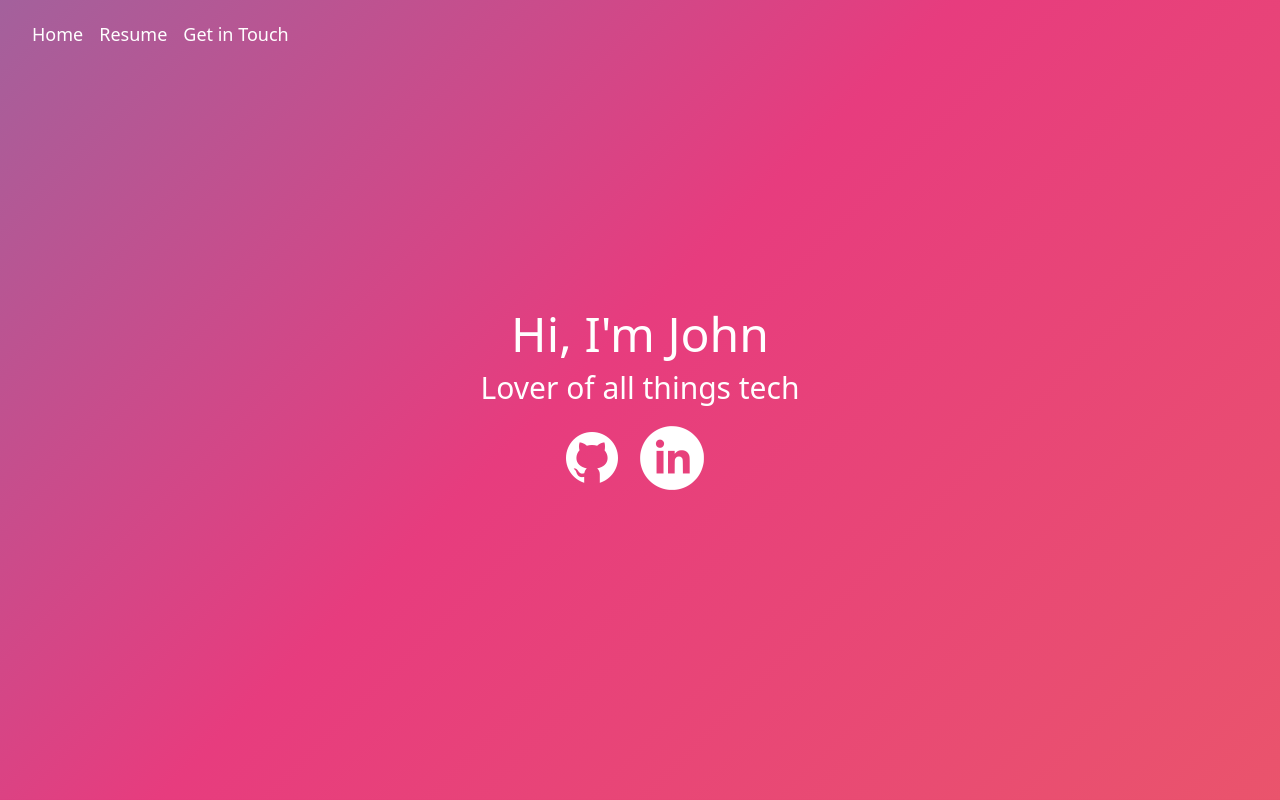
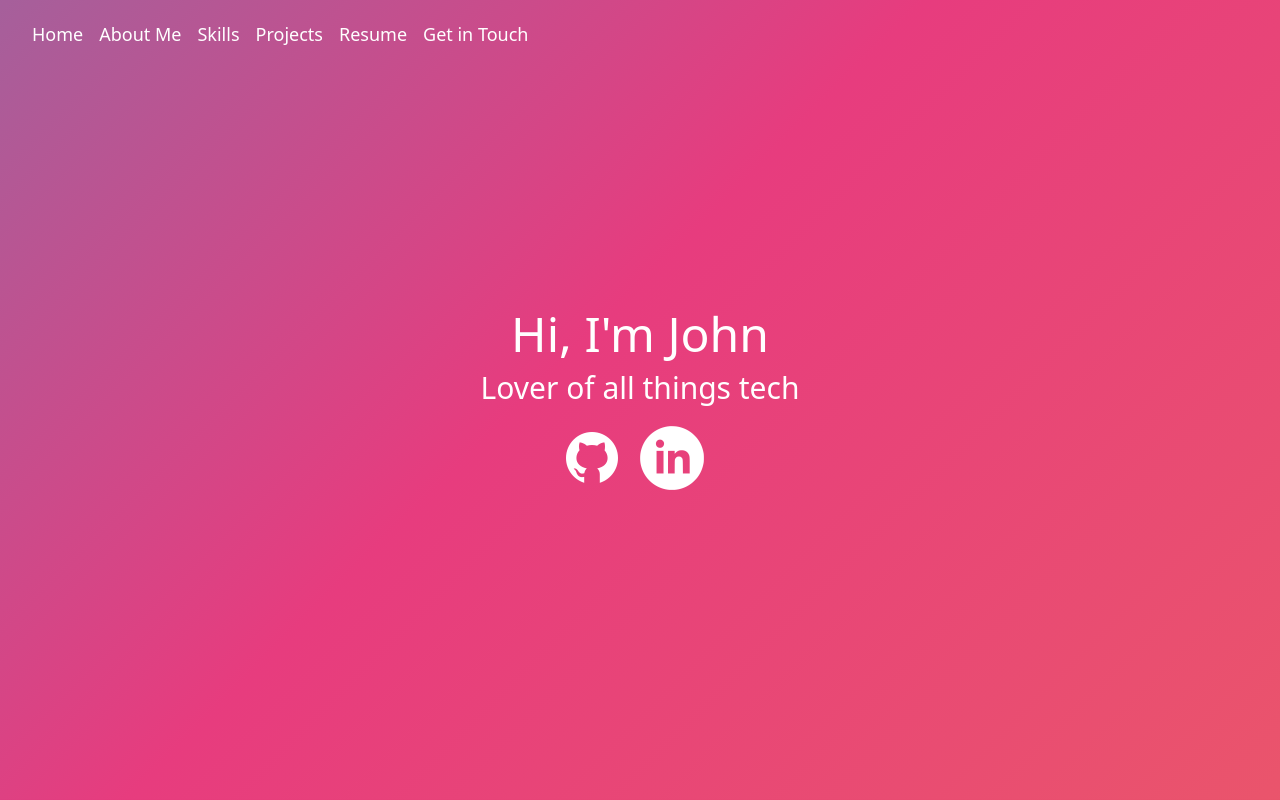
Before and after one commit to jmaksimik/portfolio, a React (Vite) app: page /portfolio in a window 1280 px wide. Shown: the top 800 px of the page. Built offline with nearby package versions, Linux system fonts and the light colour scheme.

Commit message:
Remove separate contact page; add contact component to landing page; add hashlink dependency to create anchor tags

```diff
--- a/package.json
+++ b/package.json
@@ -13,7 +13,8 @@
     "react": "^18.2.0",
     "react-dom": "^18.2.0",
     "react-pdf": "^6.2.2",
-    "react-router-dom": "^6.8.1"
+    "react-router-dom": "^6.8.1",
+    "react-router-hash-link": "^2.4.3"
   },
   "devDependencies": {
     "@tailwindcss/forms": "^0.5.3",
--- a/src/App.jsx
+++ b/src/App.jsx
@@ -4,7 +4,6 @@ import './index.css';
 
 import LandingPage from './pages/LandingPage/LandingPage';
 import ResumePage from './pages/ResumePage/ResumePage';
-import ContactPage from './pages/ContactPage/ContactPage';
 
 function App() {
   const [isMainBanner, setMainBanner] = useState(true)
@@ -18,7 +17,6 @@ function App() {
     <Routes>
       <Route path='/portfolio' element={<LandingPage isMainBanner={isMainBanner} handleMainBanner={handleMainBanner} />} />
       <Route path='/portfolio/resume' element={<ResumePage  />} />
-      <Route path='/portfolio/contact' element={<ContactPage isMainBanner={isMainBanner} handleMainBanner={handleMainBanner} />} />
     </Routes>
   )
 }
--- a/src/components/AboutMe/AboutMe.jsx
+++ b/src/components/AboutMe/AboutMe.jsx
@@ -4,8 +4,8 @@ import PortfolioPic from "../PortfolioPic/PortfolioPic";
 
 export default function AboutMe() {
     return (
-        <div className='container max-w-full bg-slate-200 drop-shadow-sm py-10'>
-            <h2 className='text-center text-3xl font-thin'>About Me</h2>
+        <div className='container max-w-full bg-slate-200 drop-shadow-sm py-10' id='AboutMe'>
+            <p className='text-center text-3xl font-thin'>About Me</p>
             <div className='flex flex-row flex-wrap justify-center mt-10 ml-10 gap-20'>
                 <p className='text-left inline-block w-96 mt-10 font-thin text-lg '>I'm John Maksimik, a full-stack software developer who loves solving complex business problems.
                 I thrive on challenges and the rush of excitement I feel when the solution inevitably comes.
--- a/src/components/Contact/Contact.jsx
+++ b/src/components/Contact/Contact.jsx
@@ -1,8 +1,15 @@
 import React from 'react';
 
-export default function Contact(){
+export default function Contact() {
     return (
-        <div>
+        <div className='container max-w-full bg-slate-200 drop-shadow-sm py-10 text-center' id='Contact'>
+            <p className='text-3xl font-thin'>Get in Touch</p>
+            <div className='flex flex-row justify-center'>
+                <p className='text-2xl w-8/12 font-thin mt-10'>
+                    I'm currently open to work as a full-time full stack, back-end, or front-end engineer. I can also help make your website dreams a reality! Feel free
+                    to reach out to me at <a href='mailto:jmaks@me.com' className='text-blue-600'>jmaks@me.com</a> or give me a call at (863)397-1122.
+                </p>
+            </div>
 
         </div>
     )
--- a/src/components/MainBanner/MainBanner.jsx
+++ b/src/components/MainBanner/MainBanner.jsx
@@ -19,12 +19,12 @@ export default function MainBanner({ isMainBanner }) {
                     <a className='mr-4'
                         href='https://github.com/jmaksimik'
                         target='_blank'>
-                        <img src='src/assets/images/github-icon.png' alt='Github' />
+                        <img src='/src/assets/images/github-icon.png' alt='Github' />
                     </a>
                     <a className='mr-4'
                         href='https://linkedin.com/in/jmaksimik'
                         target='_blank'>
-                        <img src='src/assets/images/linkedin-icon.png' alt='LinkedIn' style={{ width: 64, height: 64 }} />
+                        <img src='/src/assets/images/linkedin-icon.png' alt='LinkedIn' style={{ width: 64, height: 64 }} />
                     </a>
                 </div>
             </div>
--- a/src/components/NavBar/NavBar.jsx
+++ b/src/components/NavBar/NavBar.jsx
@@ -1,6 +1,7 @@
 import React, { useState } from 'react';
 import { Link } from 'react-router-dom';
 import { Transition } from '@headlessui/react'
+import { HashLink } from 'react-router-hash-link';
 
 export default function NavBar({ isMainBanner }) {
     const [isOpen, setIsOpen] = useState(false);
@@ -16,16 +17,34 @@ export default function NavBar({ isMainBanner }) {
                         </Link>
                     </div>
                     <div className='text-lg lg:flex-grow hidden lg:block'>
+                        <HashLink className='block mt-4 lg:inline-block lg:mt-0 hover:text-black mr-4'
+                                  smooth to={'/portfolio#AboutMe'}>
+                            About Me
+                        </HashLink>
+                    </div>
+                    <div className='text-lg lg:flex-grow hidden lg:block'>
+                        <HashLink className='block mt-4 lg:inline-block lg:mt-0 hover:text-black mr-4'
+                                  smooth to={'/portfolio#Skills'}>
+                            Skills
+                        </HashLink>
+                    </div>
+                    <div className='text-lg lg:flex-grow hidden lg:block'>
+                        <HashLink className='block mt-4 lg:inline-block lg:mt-0 hover:text-black mr-4'
+                                  smooth to={'/portfolio#Projects'}>
+                            Projects
+                        </HashLink>
+                    </div>
+                    <div className='text-lg lg:flex-grow hidden lg:block'>
                         <Link className='block mt-4 lg:inline-block lg:mt-0 hover:text-black mr-4'
                             to='/portfolio/resume'>
                             Resume
                         </Link>
                     </div>
                     <div className='text-lg lg:flex-grow hidden lg:block'>
-                        <Link className='block mt-4 lg:inline-block lg:mt-0 hover:text-black mr-4'
-                            to='/portfolio/contact'>
+                        <HashLink className='block mt-4 lg:inline-block lg:mt-0 hover:text-black mr-4'
+                            smooth to={'/portfolio/#Contact'}>
                             Get in Touch
-                        </Link>
+                        </HashLink>
                     </div>
 
                     {/* Mobile Menu */}
--- a/src/components/PortfolioPic/PortfolioPic.jsx
+++ b/src/components/PortfolioPic/PortfolioPic.jsx
@@ -1,7 +1,7 @@
 import React from "react";
 
 export default function PortfolioPic(){
-    return <img src='src/assets/images/IMG_0152.jpg'
+    return <img src='/src/assets/images/IMG_0152.jpg'
                 alt='Me'
                 style={{borderRadius: 40, height: 300}}
             />
--- a/src/components/ProjectList/ProjectList.jsx
+++ b/src/components/ProjectList/ProjectList.jsx
@@ -7,7 +7,7 @@ export default function ProjectList() {
         {
             title: 'Newsie',
             technologies: 'JS, React, MongoDB, Node.js, Express, Mongoose, CSS, HTML5',
-            imageSource: 'src/assets/images/Newsie.png',
+            imageSource: '/src/assets/images/Newsie.png',
             description: 'RESTful API news aggregation site built as a single-page React app. Users can customize tags and bookmark specific articles for later reading.',
             githubLink: 'https://github.com/jmaksimik/newsie',
             deployedLink: 'https://newsie.cyclic.app'
@@ -15,7 +15,7 @@ export default function ProjectList() {
         {
             title: 'TunedIn',
             technologies: 'JS, MongoDB, Node.js, Express, Mongoose, CSS, HTML5',
-            imageSource: 'src/assets/images/TunedIn.png',
+            imageSource: '/src/assets/images/TunedIn.png',
             description: 'MongoDB app where players can create and save playlists and songs. They can also view submissions from other users. Google OAuth login functionality.',
             githubLink: 'https://github.com/jmaksimik/tunedIn',
             deployedLink: 'https://gold-outstanding-octopus.cyclic.app'
@@ -23,7 +23,7 @@ export default function ProjectList() {
         {
             title: 'Pursuit of HealthYNess',
             technologies: 'Python, Django, HTML5, CSS, JS, AWS(S3)',
-            imageSource: 'src/assets/images/PoH.png',
+            imageSource: '/src/assets/images/PoH.png',
             description: 'Django-based EHR platform where users can upload medical files, add and track prescriptions and appointments, and much more. Worked on in conjunction with three other developers due to the sheer scope of the project.',
             githubLink: 'https://github.com/jmaksimik/PoH',
             deployedLink: 'https://snowy-sky-6053.fly.dev/'
@@ -31,7 +31,7 @@ export default function ProjectList() {
         {
             title: 'My Portfolio',
             technologies: 'HTML5, Tailwind CSS, CSS, JS, React.js',
-            imageSource: 'src/assets/images/Portfolio.PNG',
+            imageSource: '/src/assets/images/Portfolio.PNG',
             description: 'The source code for my portfolio, built from scratch in React. I experimented with several dependencies, including Tailwind, React-pdf, and @headlessui.',
             githubLink: 'https://github.com/jmaksimik/portfolio',
             deployedLink: ''
@@ -40,7 +40,7 @@ export default function ProjectList() {
 
     return (
         <>
-            <div className='container max-w-full py-10 drop-shadow-sm'>
+            <div className='container max-w-full py-10 drop-shadow-sm' id='Projects'>
                 <p className='text-center text-3xl font-thin'>My Projects</p>
                 <div className='flex flex-row justify-center mt-10 gap-12 flex-wrap'>
                     {projectList.map((project, index) => {
--- a/src/components/SkillImages/SkillImages.jsx
+++ b/src/components/SkillImages/SkillImages.jsx
@@ -1,17 +1,17 @@
 import React from "react";
 
 const languageList = [
-    { source: 'src/assets/images/CSS.png', description: 'CSS' },
-    { source: 'src/assets/images/JS.png', description: 'JS' },
-    { source: 'src/assets/images/Python.png', description: 'Python' },
-    { source: 'src/assets/images/Node.png', description: 'Node.js' },
-    { source: 'src/assets/images/React.png', description: 'React' }
+    { source: '/src/assets/images/CSS.png', description: 'CSS' },
+    { source: '/src/assets/images/JS.png', description: 'JS' },
+    { source: '/src/assets/images/Python.png', description: 'Python' },
+    { source: '/src/assets/images/Node.png', description: 'Node.js' },
+    { source: '/src/assets/images/React.png', description: 'React' }
 
 ]
 
 export default function SkillImages() {
     return (
-        <div className='container max-w-full drop-shadow-sm py-10 bg-slate-100'>
+        <div className='container max-w-full drop-shadow-sm py-10 bg-slate-100' id='Skills'>
             <p className='text-center text-3xl font-thin'>Skills</p>
             <div className='flex flex-row justify-center gap-20 mt-10 flex-wrap'>
                 {languageList.map((language, index) => {
--- a/src/pages/ContactPage/ContactPage.jsx
+++ /dev/null
@@ -1,15 +0,0 @@
-import React from "react";
-
-import NavBar from "../../components/NavBar/NavBar";
-
-export default function ContactPage() {
-    return (
-        <>
-            <NavBar />
-            <div className='text-center'>
-                <h1 className='text-3xl font-bold underline'>Contact Page</h1>
-            </div>
-        </>
-
-    )
-}
--- a/src/pages/LandingPage/LandingPage.jsx
+++ b/src/pages/LandingPage/LandingPage.jsx
@@ -4,6 +4,7 @@ import MainBanner from '../../components/MainBanner/MainBanner';
 import AboutMe from '../../components/AboutMe/AboutMe';
 import Projects from '../../components/ProjectList/ProjectList';
 import SkillImages from '../../components/SkillImages/SkillImages';
+import Contact from '../../components/Contact/Contact';
 
 export default function LandingPage({isMainBanner, handleMainBanner}) {
     return (
@@ -12,6 +13,7 @@ export default function LandingPage({isMainBanner, handleMainBanner}) {
             <AboutMe />
             <SkillImages />
             <Projects />
+            <Contact />
 
         </>
     )
```
Also changed, not shown: 1 other file (tests, documents, lock files or other folders).
